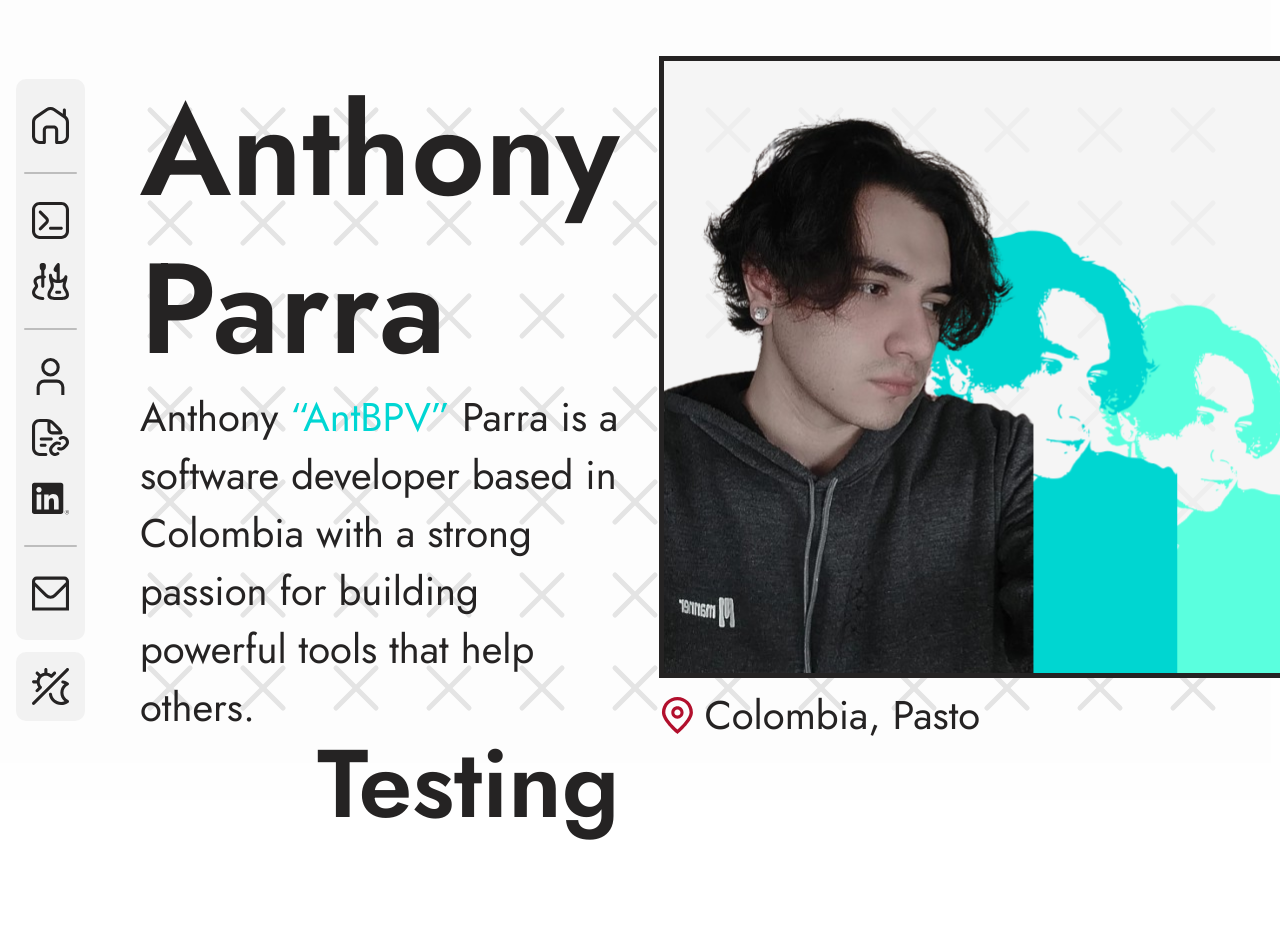
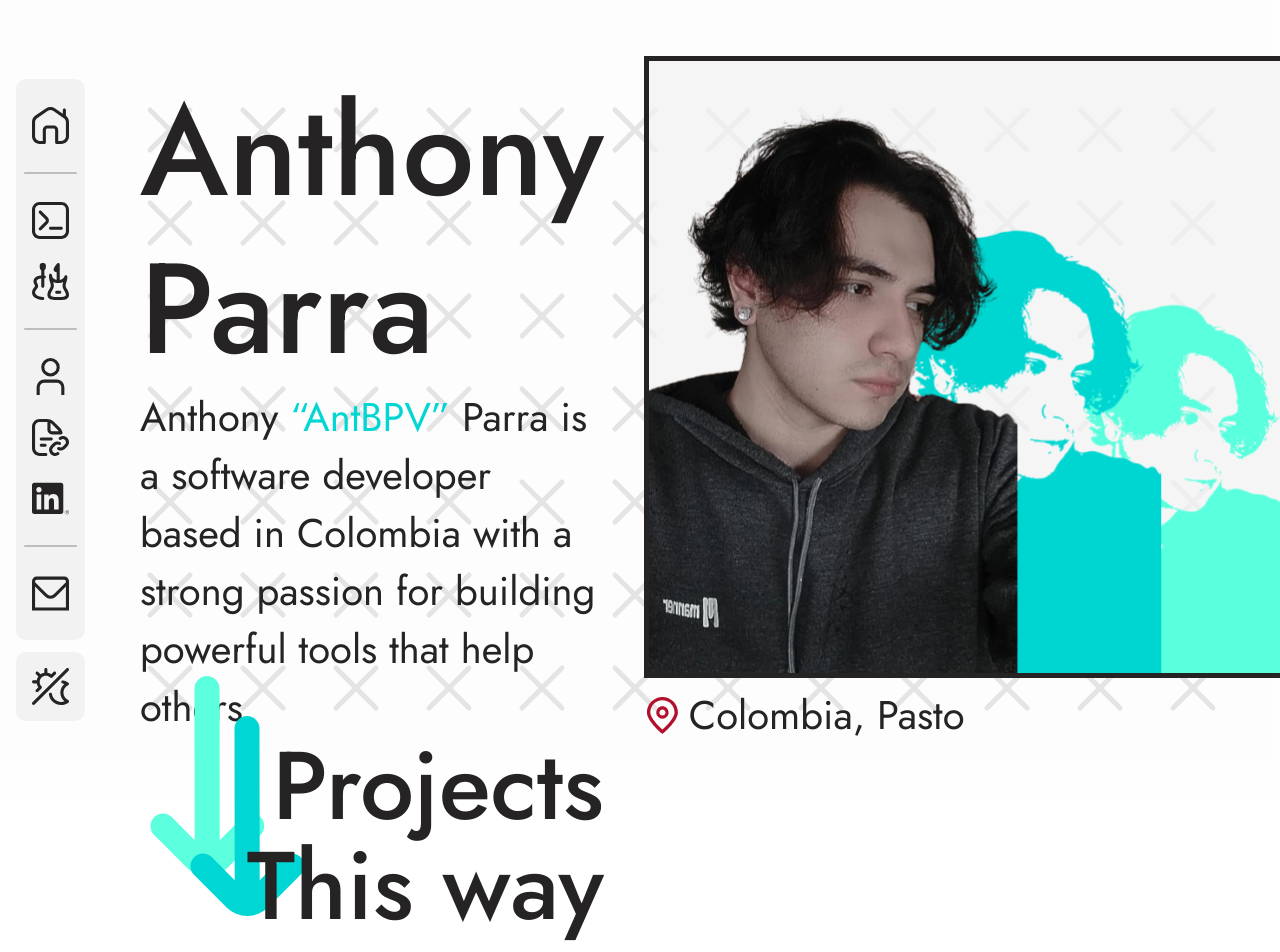
Before and after one commit to AntBPV/Portfolio-AntBPV, a Next.js app: page / in a window 1280 px wide. Shown: the top 952 px of the page. Before the commit the page ends 853 px from the top, so only its background shows below. Built offline with nearby package versions, Linux system fonts and the light colour scheme.

Commit message:
created hero

```diff
--- a/src/app/components/Hero.tsx
+++ b/src/app/components/Hero.tsx
@@ -2,7 +2,7 @@
 
 import Image from "next/image";
 import { useTheme } from "next-themes";
-import { LocationIcon } from "./icons";
+import { LocationIcon, ArrowIcon } from "./icons";
 import useIsMobile from "./hooks/useIsMobile";
 
 export default function Hero() {
@@ -14,19 +14,36 @@ export default function Hero() {
   return (
     <main className="flex w-full font-title">
       {!isMobile && (
-        <span className="flex flex-row w-full h-screen pl-35 p-8">
-          <section className="flex flex-col mt-10 mr-10">
-            <h1 className="text-title text-body font-semibold inline-block">
+        <div className="flex flex-row w-full h-screen pl-35 p-8">
+          <section className="flex flex-col py-10 pr-10">
+            <h1 className="text-title text-body font-medium inline-block">
               Anthony Parra
             </h1>
-            <h2 className="text-hero-subtitle text-body w-full break-words">
+            <h2 className="text-subtitle  text-body w-full break-words">
               Anthony <span className="text-primary">“AntBPV”</span> Parra is a
               software developer based in Colombia with a strong passion for
               building powerful tools that help others.
             </h2>
-            <div className="text-right">
-              <h1 className="text-8xl text-body font-semibold">Testing</h1>
-            </div>
+            <section className="relative mt-auto ml-auto">
+              <span className="relative h-[200px] w-[200px]">
+                <ArrowIcon
+                  color="currentColor"
+                  size={200}
+                  className="absolute -top-15 -left-35 icon-secondary"
+                />
+              </span>
+              <span className="relative h-[200px] w-[200px]">
+                <ArrowIcon
+                  color="currentColor"
+                  size={200}
+                  className="absolute -top-5 -left-25 icon-primary"
+                />
+              </span>
+              <h1 className="text-follower font-medium text-body relative text-right">
+                Projects <br />
+                This way
+              </h1>
+            </section>
           </section>
 
           <section className="flex flex-col justify-center items-start max-h-screen ">
@@ -50,18 +67,18 @@ export default function Hero() {
             </div>
             <div className="flex flex-row mt-2 justify-between items-center gap-2">
               <LocationIcon size={37} />
-              <h1 className="text-body text-hero-subtitle">Colombia, Pasto</h1>
+              <h1 className="text-body text-subtitle">Colombia, Pasto</h1>
             </div>
           </section>
-        </span>
+        </div>
       )}
       {isMobile && (
-        <span className="flex flex-col w-full min-h-screen px-4 py-8">
+        <div className="flex flex-col w-full max-h-screen h-full px-4 py-8">
           <section className="flex flex-col my-10 justify-center items-center text-center">
             <h1 className="text-title-mobile text-body font-semibold">
               Anthony Parra
             </h1>
-            <h2 className="text-hero-subtitle-mobile text-body w-full break-words ">
+            <h2 className="text-subtitle-mobile text-body w-full break-words ">
               Anthony <span className="text-primary">“AntBPV”</span> Parra is a
               software developer based in Colombia with a strong passion for
               building powerful tools that help others.
@@ -88,12 +105,32 @@ export default function Hero() {
             </div>
             <div className="flex flex-row mt-2 justify-around items-center gap-2">
               <LocationIcon size={25} />
-              <h1 className="text-body text-hero-subtitle-mobile">
+              <h1 className="text-body text-subtitle-mobile">
                 Colombia, Pasto
               </h1>
             </div>
           </section>
-        </span>
+          <section className="relative mt-20 items-end justify-center ml-auto mr-4 mb-5 min-h-[150px]">
+            <span className="absolute -top-10 -left-30 ">
+              <ArrowIcon
+                color="currentColor"
+                size={150}
+                className="icon-secondary"
+              />
+            </span>
+            <span className="absolute -top-0 -left-20">
+              <ArrowIcon
+                color="currentColor"
+                size={150}
+                className=" icon-primary"
+              />
+            </span>
+            <h1 className="text-follower-mobile font-medium text-body relative text-right">
+              Projects <br />
+              This way
+            </h1>
+          </section>
+        </div>
       )}
     </main>
   );
--- /dev/null
+++ b/src/app/components/icons/ArrowIcon.tsx
@@ -0,0 +1,24 @@
+import React from "react";
+
+interface IconProps {
+  color: string;
+  size: number;
+  className: string;
+}
+
+export default function ArrowIcon({ color, size, className }: IconProps) {
+  return (
+    <svg
+      xmlns="http://www.w3.org/2000/svg"
+      id="Layer_1"
+      data-name="Layer 1"
+      viewBox="0 0 24 24"
+      width={size}
+      height={size}
+      className={className}
+      fill={color}
+    >
+      <path d="M18.427,16.935a1.5,1.5,0,0,0-2.121,0l-2.781,2.779L13.5,1.5A1.5,1.5,0,0,0,12,0h0a1.5,1.5,0,0,0-1.5,1.5l.023,18.2L7.76,16.935a1.5,1.5,0,0,0-2.121,2.121l3.919,3.919a3.5,3.5,0,0,0,4.949,0l3.92-3.919A1.5,1.5,0,0,0,18.427,16.935Z" />{" "}
+    </svg>
+  );
+}
--- a/src/app/components/icons/index.ts
+++ b/src/app/components/icons/index.ts
@@ -17,3 +17,4 @@ export { default as ThemeIconHover } from "./ThemeIconHover";
 export { default as LocationIcon } from "./LocationIcon";
 export { default as MenuIcon } from "./MenuIcon";
 export { default as CloseIcon } from "./CloseIcon";
+export { default as ArrowIcon } from "./ArrowIcon";
--- a/src/app/globals.css
+++ b/src/app/globals.css
@@ -79,6 +79,12 @@
   .menu-item-primary:hover {
     color: var(--color-accent-primary);
   }
+  .icon-primary {
+    color: var(--color-primary);
+  }
+  .icon-secondary {
+    color: var(--color-secondary);
+  }
   .icon-accent {
     color: var(--color-accent-primary);
   }
@@ -106,13 +112,21 @@
     font-size: 54px;
     line-height: 78px;
   }
-  .text-hero-subtitle {
+  .text-subtitle {
     font-size: 40px;
     line-height: 58px;
   }
-  .text-hero-subtitle-mobile {
+  .text-subtitle-mobile {
     font-size: 28px;
     line-height: 40px;
+  }
+  .text-follower {
+    font-size: 96px;
+    line-height: 100px;
+  }
+  .text-follower-mobile {
+    font-size: 64px;
+    line-height: 78px;
   }
 
   .border-photo {
```
